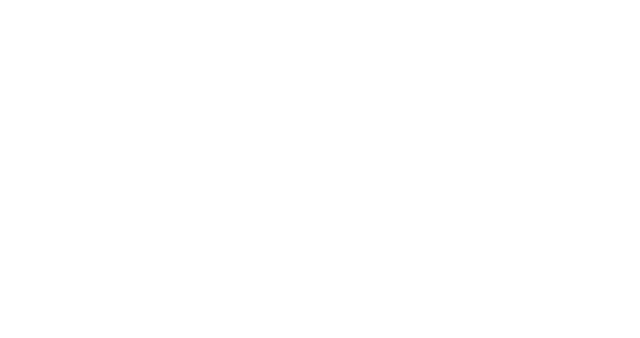
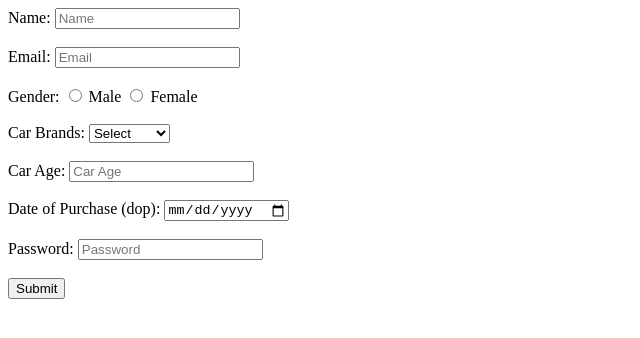
Before and after one commit to acciojob/car-insurance-form-JahanaviChaturvedi, a website: page main.html in a window 1280 px wide. Shown: the whole page, without its empty margins (0-640 px from the left). Drawn offline with Linux system fonts and the light colour scheme.

Commit message:
created a submission

```diff
--- a/main.html
+++ b/main.html
@@ -8,6 +8,39 @@
 
 <body>
 	<!-- the entire body must be written by student -->
+	<form method="post">
+		<label for="name">Name:</label>
+		<input type="text" id="name" name="name" placeholder="Name" required><br><br>
+
+		<label for="email">Email:</label>
+		<input type="email" id="email" name="email" placeholder="Email" required><br><br>
+
+		<label>Gender:</label>
+		<input type="radio" id="gender_m" name="gender" value="male" required>
+		<label for="gender_m">Male</label>
+		<input type="radio" id="gender_f" name="gender" value="female" required>
+		<label for="gender_f">Female</label><br><br>
+
+		<label for="cars">Car Brands: </label>
+		<select id="cars" name="cars">
+			<option>Select</option>
+			<option value="BMW">BMW</option>
+			<option value="Audi">Audi</option>
+			<option value="Mercedez">Mercedez</option>
+		</select><br><br>
+
+		<label for="carage">Car Age:</label>
+		<input type="number" id="carage"name="carage" placeholder="Car Age" required><br><br>
+
+		<label for="dop">Date of Purchase (dop):</label>
+		<input type="date" id="dop" name="dop" required><br><br>
+
+		<label for="password">Password:</label>
+		<input type="password" id="password" name="password" placeholder="Password" required><br><br>
+
+		<button type="submit">Submit</button>
+
+	</form>
     <script type="text/javascript" src="./script.js">
 </script>
 
```
